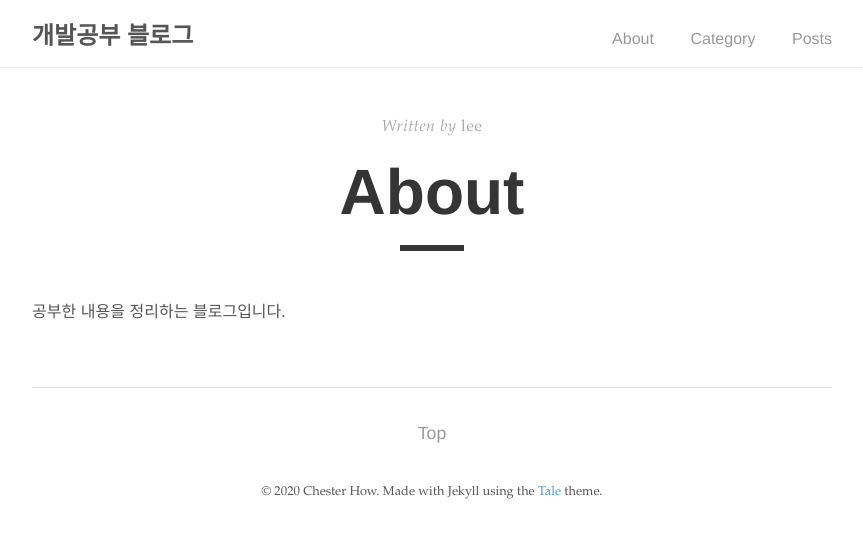
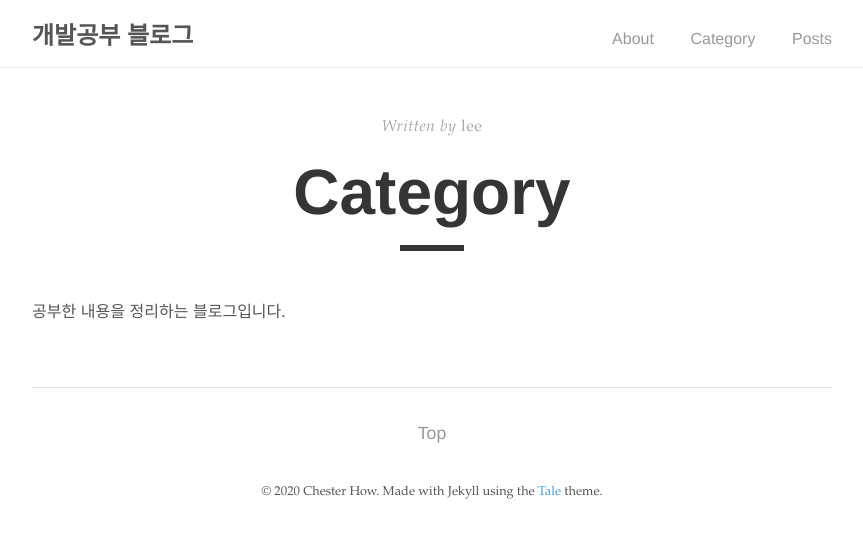
Before and after one commit to LeeCheongseon/LeeCheongseon.github.io, a Jekyll site: the page built from category.md, in a window 1280 px wide. Shown: the top 538 px of the page, without its empty margins (208-1071 px from the left). Built offline with Jekyll 4.4.1, drawn with Linux system fonts in a browser that asks for light colours.

Commit message:
category.md

```diff
--- a/about.md
+++ b/category.md
@@ -1,8 +1,8 @@
 ---
 layout: post
-title: "About"
+title: "Category"
 author: "lee"
-permalink: /about/
+permalink: /category/
 ---
 
 공부한 내용을 정리하는 블로그입니다.
```
Also changed, not shown: _category/category.md (added, +8 -0 lines).
